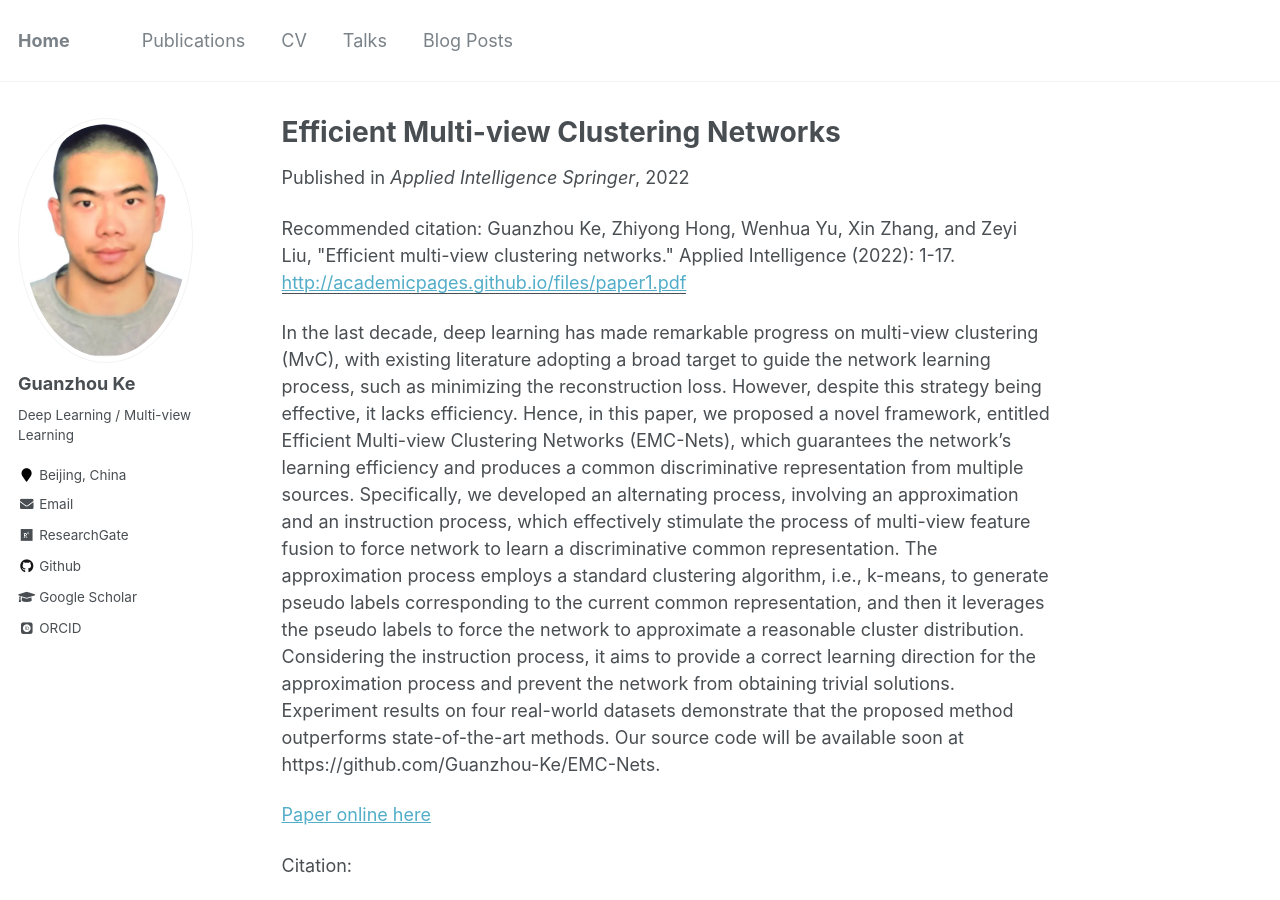
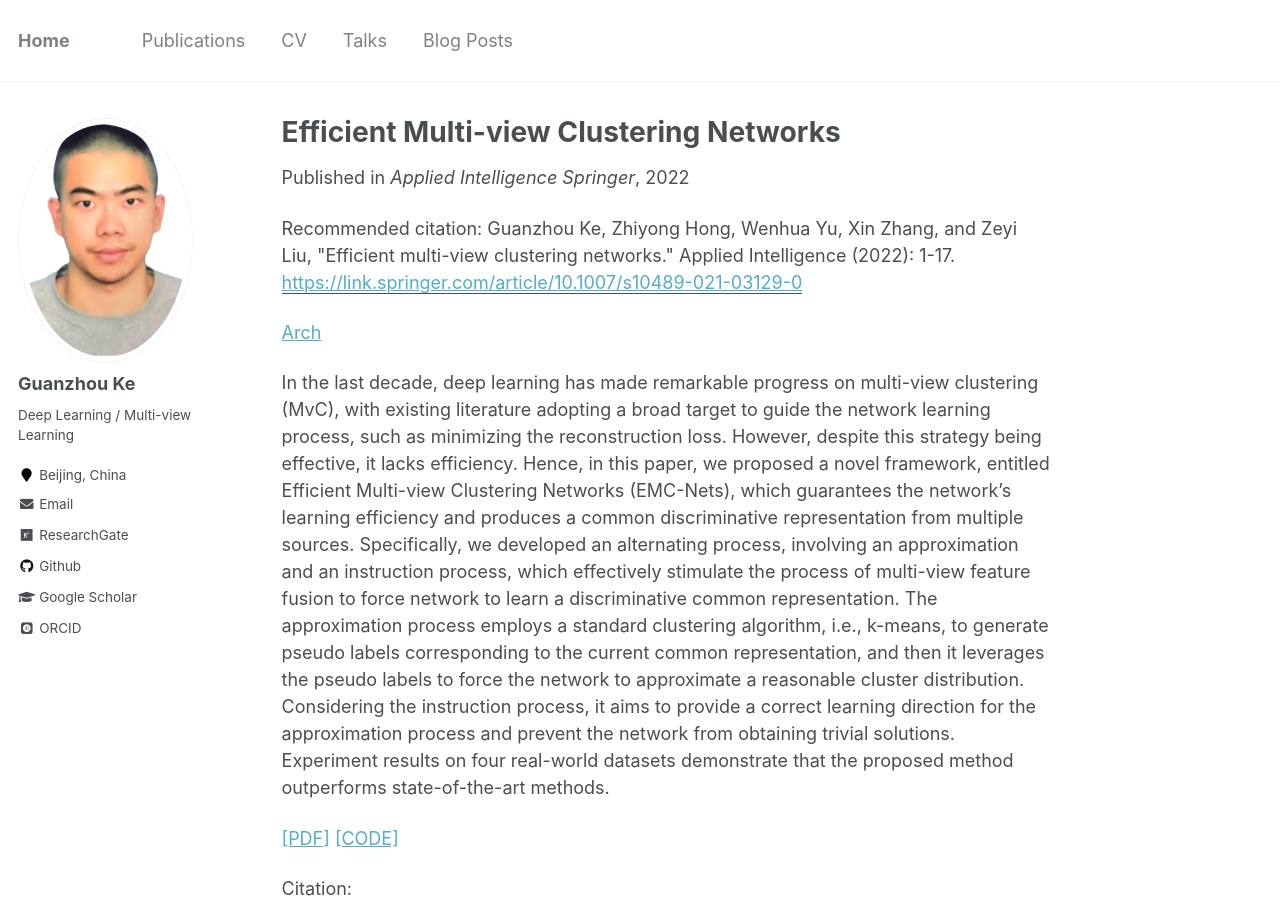
Before and after one commit to Guanzhou-Ke/guanzhou-ke.github.io, a Jekyll site: the page built from _publications/efficient-multi-view-clustering-networks.md, in a window 1280 px wide and 900 px high. Built offline with Jekyll 4.4.1, drawn with Linux system fonts in a browser that asks for light colours; some web fonts are replaced.

Commit message:
update emc-nets

````diff
--- a/_publications/efficient-multi-view-clustering-networks.md
+++ b/_publications/efficient-multi-view-clustering-networks.md
@@ -2,15 +2,19 @@
 title: "Efficient Multi-view Clustering Networks"
 collection: publications
 permalink: /publication/efficient-multi-view-clustering-networks
-excerpt: ''
+excerpt: ' '
 date: 2022-01-01
 venue: 'Applied Intelligence Springer'
-paperurl: 'http://academicpages.github.io/files/paper1.pdf'
+paperurl: 'https://link.springer.com/article/10.1007/s10489-021-03129-0'
 citation: 'Guanzhou Ke, Zhiyong Hong, Wenhua Yu, Xin Zhang, and Zeyi Liu, "Efficient multi-view clustering networks." Applied Intelligence (2022): 1-17.'
 ---
-In the last decade, deep learning has made remarkable progress on multi-view clustering (MvC), with existing literature adopting a broad target to guide the network learning process, such as minimizing the reconstruction loss. However, despite this strategy being effective, it lacks efficiency. Hence, in this paper, we proposed a novel framework, entitled Efficient Multi-view Clustering Networks (EMC-Nets), which guarantees the network’s learning efficiency and produces a common discriminative representation from multiple sources. Specifically, we developed an alternating process, involving an approximation and an instruction process, which effectively stimulate the process of multi-view feature fusion to force network to learn a discriminative common representation. The approximation process employs a standard clustering algorithm, i.e., k-means, to generate pseudo labels corresponding to the current common representation, and then it leverages the pseudo labels to force the network to approximate a reasonable cluster distribution. Considering the instruction process, it aims to provide a correct learning direction for the approximation process and prevent the network from obtaining trivial solutions. Experiment results on four real-world datasets demonstrate that the proposed method outperforms state-of-the-art methods. Our source code will be available soon at https://github.com/Guanzhou-Ke/EMC-Nets.
 
-[Paper online here](https://link.springer.com/article/10.1007/s10489-021-03129-0)
+[Arch](https://ihades.cn/images/emc-arch.png)
+
+
+In the last decade, deep learning has made remarkable progress on multi-view clustering (MvC), with existing literature adopting a broad target to guide the network learning process, such as minimizing the reconstruction loss. However, despite this strategy being effective, it lacks efficiency. Hence, in this paper, we proposed a novel framework, entitled Efficient Multi-view Clustering Networks (EMC-Nets), which guarantees the network’s learning efficiency and produces a common discriminative representation from multiple sources. Specifically, we developed an alternating process, involving an approximation and an instruction process, which effectively stimulate the process of multi-view feature fusion to force network to learn a discriminative common representation. The approximation process employs a standard clustering algorithm, i.e., k-means, to generate pseudo labels corresponding to the current common representation, and then it leverages the pseudo labels to force the network to approximate a reasonable cluster distribution. Considering the instruction process, it aims to provide a correct learning direction for the approximation process and prevent the network from obtaining trivial solutions. Experiment results on four real-world datasets demonstrate that the proposed method outperforms state-of-the-art methods.
+
+[\[PDF\]](https://ihades.cn/files/emc-nets.pdf) [\[CODE\]](https://github.com/Guanzhou-Ke/EMC-Nets)
 
 Citation:
 ```
````
Also changed, not shown: images/emc-arch.png (added), 4 other files.
